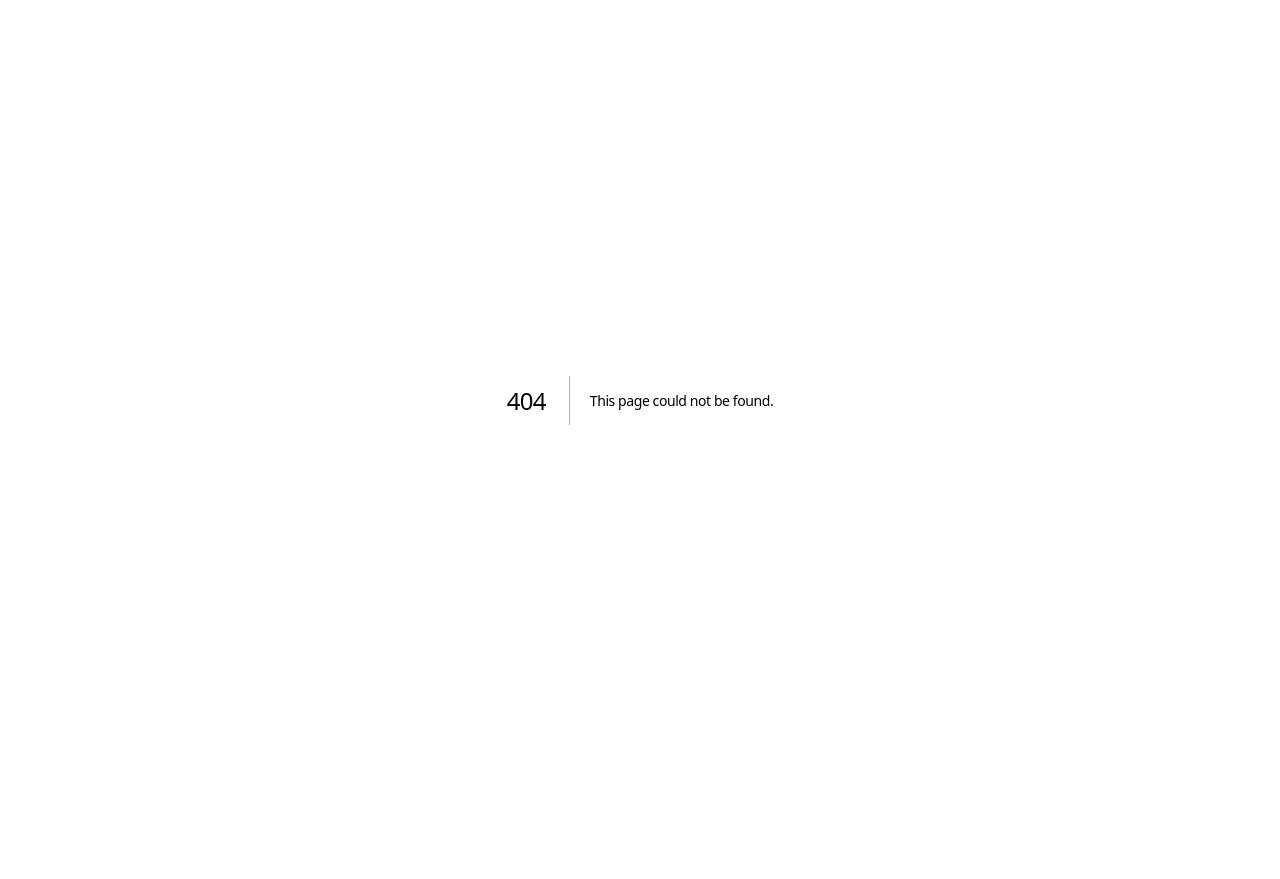
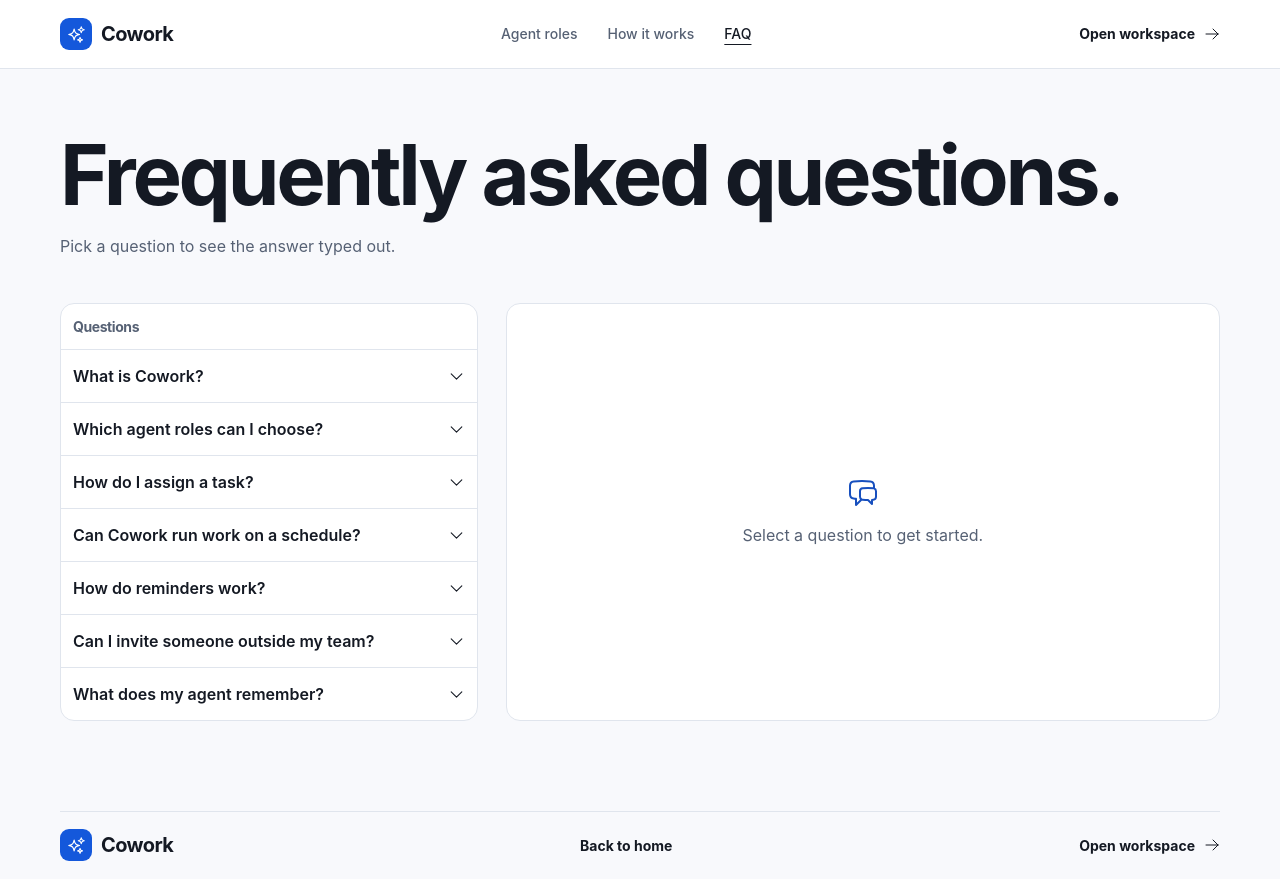
Before and after one commit to iamwille-dev/cowork, a Next.js app: page /faq in a window 1280 px wide. Before the commit this address had no page. Before the commit the page ends 800 px from the top, so only its background shows below. Built offline with nearby package versions, Linux system fonts and the light colour scheme.

Commit message:
Add an interactive Cowork FAQ page

```diff
--- /dev/null
+++ b/src/app/components/landing-navigation.tsx
@@ -0,0 +1,32 @@
+import Link from 'next/link';
+import { ArrowRightIcon, SparklesIcon } from '@heroicons/react/24/outline';
+
+function Brand() {
+  return <Link href="/" className="landing-brand" aria-label="Cowork home">
+    <span className="brand-mark"><SparklesIcon aria-hidden="true" /></span> Cowork
+  </Link>;
+}
+
+export function LandingHeader({ isFaq = false }: { isFaq?: boolean }) {
+  return <header className="landing-header">
+    <div className="landing-wrap landing-nav">
+      <Brand />
+      <nav aria-label="Main navigation">
+        <Link href={isFaq ? '/#roles' : '#roles'}>Agent roles</Link>
+        <Link href={isFaq ? '/#workflow' : '#workflow'}>How it works</Link>
+        <Link href="/faq" aria-current={isFaq ? 'page' : undefined}>FAQ</Link>
+      </nav>
+      <Link href="/conversations" className="landing-small-link">Open workspace <ArrowRightIcon aria-hidden="true" /></Link>
+    </div>
+  </header>;
+}
+
+export function LandingFooter({ isFaq = false }: { isFaq?: boolean }) {
+  return <footer className="landing-footer landing-wrap">
+    <Brand />
+    {isFaq
+      ? <Link href="/" className="landing-small-link">Back to home</Link>
+      : <Link href="/faq" className="landing-small-link">FAQ</Link>}
+    <Link href="/conversations" className="landing-small-link">Open workspace <ArrowRightIcon aria-hidden="true" /></Link>
+  </footer>;
+}
--- /dev/null
+++ b/src/app/faq/faq.module.css
@@ -0,0 +1,171 @@
+.page {
+  display: flex;
+  flex-direction: column;
+}
+
+.page [aria-current='page'] {
+  color: var(--public-ink);
+  text-decoration: underline;
+  text-underline-offset: 5px;
+}
+
+.main {
+  flex: 1;
+  padding-block: clamp(40px, 5vw, 72px) clamp(48px, 7vw, 96px);
+}
+
+.intro {
+  margin-bottom: clamp(24px, 4vw, 44px);
+}
+
+.intro h1 {
+  margin-bottom: 16px;
+}
+
+.faq {
+  --question-width: 36%;
+  --column-gap: 28px;
+  position: relative;
+  display: grid;
+  grid-template-columns: var(--question-width) minmax(0, 1fr);
+  gap: var(--column-gap);
+}
+
+.questions {
+  border: 1px solid var(--public-line);
+  border-radius: 14px;
+  background: var(--public-surface);
+}
+
+.questions h2 {
+  padding: 12px;
+  font-size: .875rem;
+  font-weight: 650;
+  color: #566174;
+}
+
+.item {
+  border-top: 1px solid var(--public-line);
+}
+
+.item summary {
+  display: flex;
+  min-height: 52px;
+  align-items: center;
+  justify-content: space-between;
+  gap: 12px;
+  padding: 10px 12px;
+  cursor: pointer;
+  color: var(--public-ink);
+  list-style: none;
+  font-weight: 600;
+}
+
+.item summary::-webkit-details-marker {
+  display: none;
+}
+
+.item summary:hover,
+.item[open] > summary {
+  background: var(--public-tint);
+  color: var(--public-accent-text);
+}
+
+.item summary:focus-visible {
+  outline: 2px solid var(--public-accent-text);
+  outline-offset: -2px;
+}
+
+.item summary svg {
+  width: 17px;
+  height: 17px;
+  flex: none;
+}
+
+.item[open] > summary svg {
+  transform: rotate(180deg);
+}
+
+.stage,
+.answer {
+  background: var(--public-surface);
+  border: 1px solid var(--public-line);
+  border-radius: 14px;
+}
+
+.sheet {
+  min-height: 100%;
+  padding: clamp(20px, 3.5vw, 44px);
+  color: var(--public-ink);
+}
+
+.sheet h3 {
+  max-width: 24ch;
+  margin-bottom: 16px;
+  font-size: clamp(1.375rem, 2.8vw, 2.125rem);
+  line-height: 1.14;
+  letter-spacing: -.025em;
+  font-weight: 650;
+  text-wrap: balance;
+}
+
+.sheet .answerText {
+  max-width: 56ch;
+  font-size: 1rem;
+  line-height: 1.65;
+}
+
+.idle {
+  display: grid;
+  min-height: 100%;
+  align-content: center;
+  justify-items: center;
+  gap: 14px;
+  text-align: center;
+}
+
+.idle svg {
+  width: 32px;
+  height: 32px;
+  color: var(--public-accent-text);
+}
+
+.faq:has(.item[open]) .idle {
+  visibility: hidden;
+}
+
+@media (min-width: 801px) {
+  .answer {
+    position: absolute;
+    inset: 0 0 0 calc(var(--question-width) + var(--column-gap));
+    z-index: 1;
+  }
+}
+
+@media (max-width: 800px) {
+  .faq {
+    display: block;
+  }
+
+  .stage,
+  .titleBreak,
+  .answer h3 {
+    display: none;
+  }
+
+  .answer {
+    border: 0;
+    border-top: 1px solid var(--public-line);
+  }
+}
+
+@media (prefers-reduced-motion: no-preference) {
+  .item[open] .typed > span {
+    animation: type-in 1ms linear var(--delay) backwards;
+  }
+
+  @keyframes type-in {
+    from { opacity: 0; }
+    to { opacity: 1; }
+  }
+}
--- /dev/null
+++ b/src/app/faq/page.tsx
@@ -0,0 +1,88 @@
+import type { Metadata } from 'next';
+import type { CSSProperties } from 'react';
+import { ChatBubbleLeftRightIcon, ChevronDownIcon } from '@heroicons/react/24/outline';
+import { LandingFooter, LandingHeader } from '../components/landing-navigation';
+import styles from './faq.module.css';
+
+export const metadata: Metadata = {
+  title: 'Frequently asked questions | Cowork',
+  description: 'Get answers about Cowork agents, tasks, reminders, guest invitations, and workspace memory.',
+};
+
+const questions = [
+  {
+    question: 'What is Cowork?',
+    answer: 'Cowork is a shared workspace for your team and an AI coworker. You can talk in conversations, assign tasks, review the work your agent shares, and keep track of reminders in one place.',
+  },
+  {
+    question: 'Which agent roles can I choose?',
+    answer: 'Cowork has four roles: Developer, Product Manager, Sales Lead, and Social Media. Each role has its own chat agent. The Developer can also run a task workflow that produces artifacts for your team to review.',
+  },
+  {
+    question: 'How do I assign a task?',
+    answer: 'Ask in a signed-in conversation. Try “Create a task to draft the launch page.” Cowork asks for any missing details. Open Tasks to track the assignment and review any results.',
+  },
+  {
+    question: 'Can Cowork run work on a schedule?',
+    answer: 'Yes. In a signed-in conversation, ask for a one-time or recurring run, such as “Every Monday at 9 am, draft a planning agenda from this brief.” Open Tasks to see upcoming runs and past results.',
+  },
+  {
+    question: 'How do reminders work?',
+    answer: 'Ask the agent to remind you about a specific action at a particular time. Try “Remind me to review the launch tomorrow at 10 am.” You can view your reminders and mark them complete in the workspace.',
+  },
+  {
+    question: 'Can I invite someone outside my team?',
+    answer: 'In a shareable conversation, choose Invite people, then By email. Guests can read the existing conversation and reply in that thread. The invitation and guest access expire seven days after the link is created.',
+  },
+  {
+    question: 'What does my agent remember?',
+    answer: 'You can ask your agent to remember project facts, decisions, and preferences for future conversations in the workspace. Guest conversations use their own conversation memory. You can also ask the agent to update or forget a saved detail.',
+  },
+];
+
+function TypedAnswer({ answer }: { answer: string }) {
+  const characters = Array.from(answer);
+  return <p className={styles.answerText}>
+    <span className="sr-only">{answer}</span>
+    <span className={styles.typed} aria-hidden="true">
+      {characters.map((character, index) => <span
+        key={index}
+        style={{ '--delay': `${index * 6}ms` } as CSSProperties}
+      >{character}</span>)}
+    </span>
+  </p>;
+}
+
+export default function FaqPage() {
+  return <div className={`landing ${styles.page}`}>
+    <LandingHeader isFaq />
+    <main className={`landing-wrap ${styles.main}`}>
+      <div className={styles.intro}>
+        <h1>Frequently asked<br className={styles.titleBreak} /> questions.</h1>
+        <p>Pick a question to see the answer typed out.</p>
+      </div>
+
+      <div className={styles.faq}>
+        <section className={styles.questions} aria-labelledby="faq-questions">
+          <h2 id="faq-questions">Questions</h2>
+          {questions.map(({ question, answer }) => <details key={question} name="cowork-faq" className={styles.item}>
+            <summary>{question}<ChevronDownIcon aria-hidden="true" /></summary>
+            <div className={styles.answer}>
+              <div className={styles.sheet}>
+                <h3>{question}</h3>
+                <TypedAnswer answer={answer} />
+              </div>
+            </div>
+          </details>)}
+        </section>
+        <div className={styles.stage} aria-hidden="true">
+          <div className={`${styles.sheet} ${styles.idle}`}>
+            <ChatBubbleLeftRightIcon />
+            <p>Select a question to get started.</p>
+          </div>
+        </div>
+      </div>
+    </main>
+    <LandingFooter isFaq />
+  </div>;
+}
--- a/src/app/globals.css
+++ b/src/app/globals.css
@@ -339,6 +339,11 @@ main[data-view="chat-list"] #chat { max-width: 1200px; }
 
 /* Public homepage */
 .landing {
+  --public-ink: #141923;
+  --public-line: #e0e5ed;
+  --public-surface: #fff;
+  --public-tint: #e8efff;
+  --public-accent-text: #174fbe;
   --accent: #1458db;
   color-scheme: light; min-height: 100dvh;
   background: #f8f9fc; color: #141923;
@@ -415,6 +420,7 @@ main[data-view="chat-list"] #chat { max-width: 1200px; }
   .landing-wrap { width: calc(100% - 32px); }
   .landing h1 { font-size: clamp(2.5rem, 12.5vw, 3.1rem); }
   .landing-nav nav { display: none; }
+  .landing-footer { flex-wrap: wrap; gap: 10px 16px; padding-block: 12px; }
   .landing-stage { padding: 16px; border-radius: 18px; }
   .landing-preview { grid-template-columns: minmax(0, 1fr); }
   .preview-sidebar { display: none; }
--- a/src/app/page.tsx
+++ b/src/app/page.tsx
@@ -1,4 +1,5 @@
 import Link from 'next/link';
+import { LandingFooter, LandingHeader } from './components/landing-navigation';
 import {
   ArrowRightIcon, BellIcon, CalendarIcon, ChatBubbleLeftRightIcon, ClipboardDocumentListIcon,
   CodeBracketIcon, DocumentTextIcon, FolderIcon, MegaphoneIcon, PhotoIcon, RectangleGroupIcon,
@@ -23,12 +24,6 @@ const artifacts = [
   { name: 'Sandbox preview', icon: RectangleGroupIcon },
   { name: 'UI screenshot', icon: PhotoIcon },
 ];
-
-function Brand() {
-  return <Link href="/" className="landing-brand" aria-label="Cowork home">
-    <span className="brand-mark"><SparklesIcon aria-hidden="true" /></span> Cowork
-  </Link>;
-}
 
 function WorkspacePreview() {
   return <div className="landing-stage" role="group" aria-labelledby="preview-title">
@@ -60,13 +55,7 @@ function WorkspacePreview() {
 
 export default function Home() {
   return <main className="landing">
-    <header className="landing-header">
-      <div className="landing-wrap landing-nav">
-        <Brand />
-        <nav aria-label="Main navigation"><a href="#roles">Agent roles</a><a href="#workflow">How it works</a></nav>
-        <Link href="/conversations" className="landing-small-link">Open workspace <ArrowRightIcon aria-hidden="true" /></Link>
-      </div>
-    </header>
+    <LandingHeader />
 
     <section className="landing-hero landing-wrap" aria-labelledby="landing-heading">
       <div className="landing-hero-copy">
@@ -103,9 +92,6 @@ export default function Home() {
       </ol>
     </section>
 
-    <footer className="landing-footer landing-wrap">
-      <Brand />
-      <Link href="/conversations" className="landing-small-link">Open workspace <ArrowRightIcon aria-hidden="true" /></Link>
-    </footer>
+    <LandingFooter />
   </main>;
 }
```
